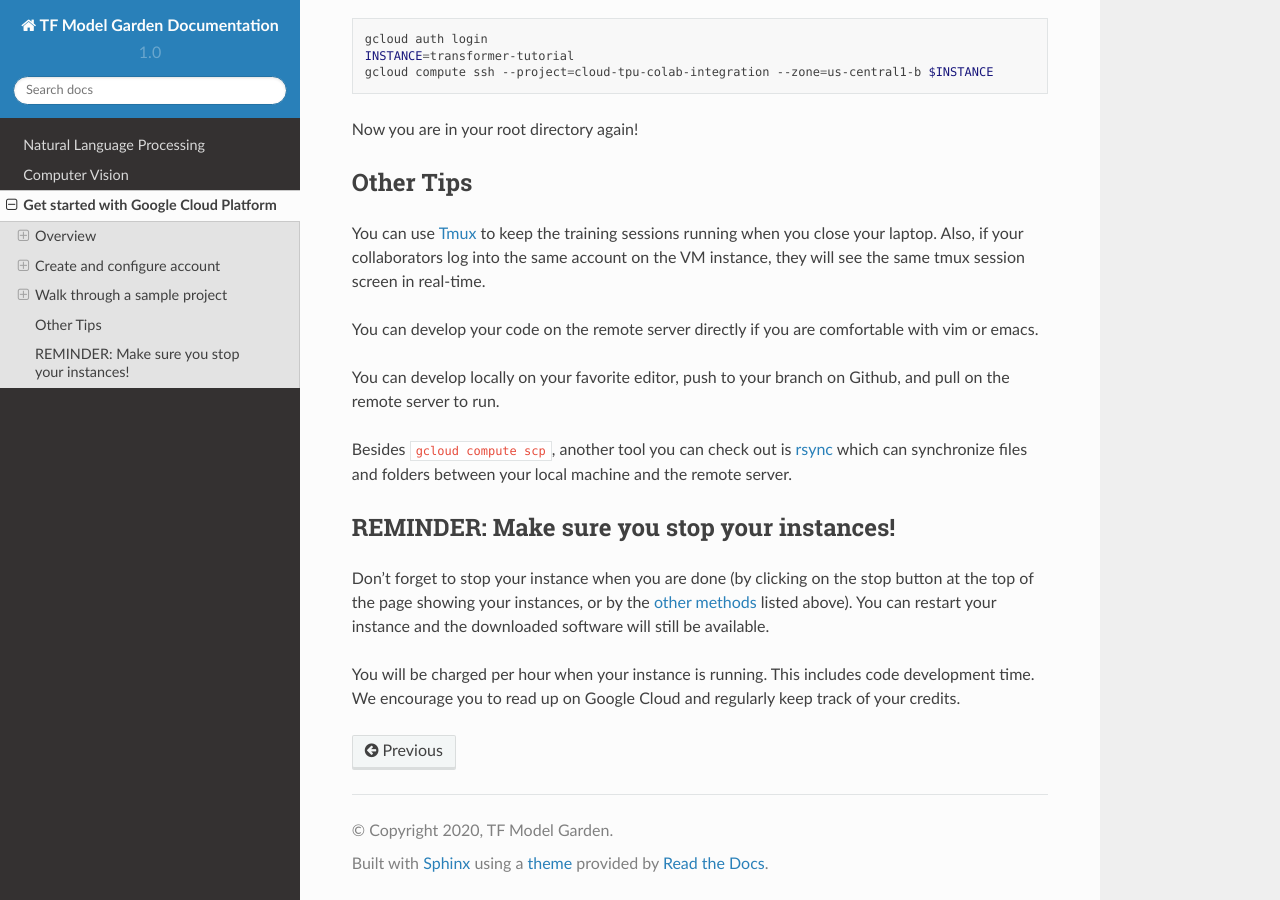
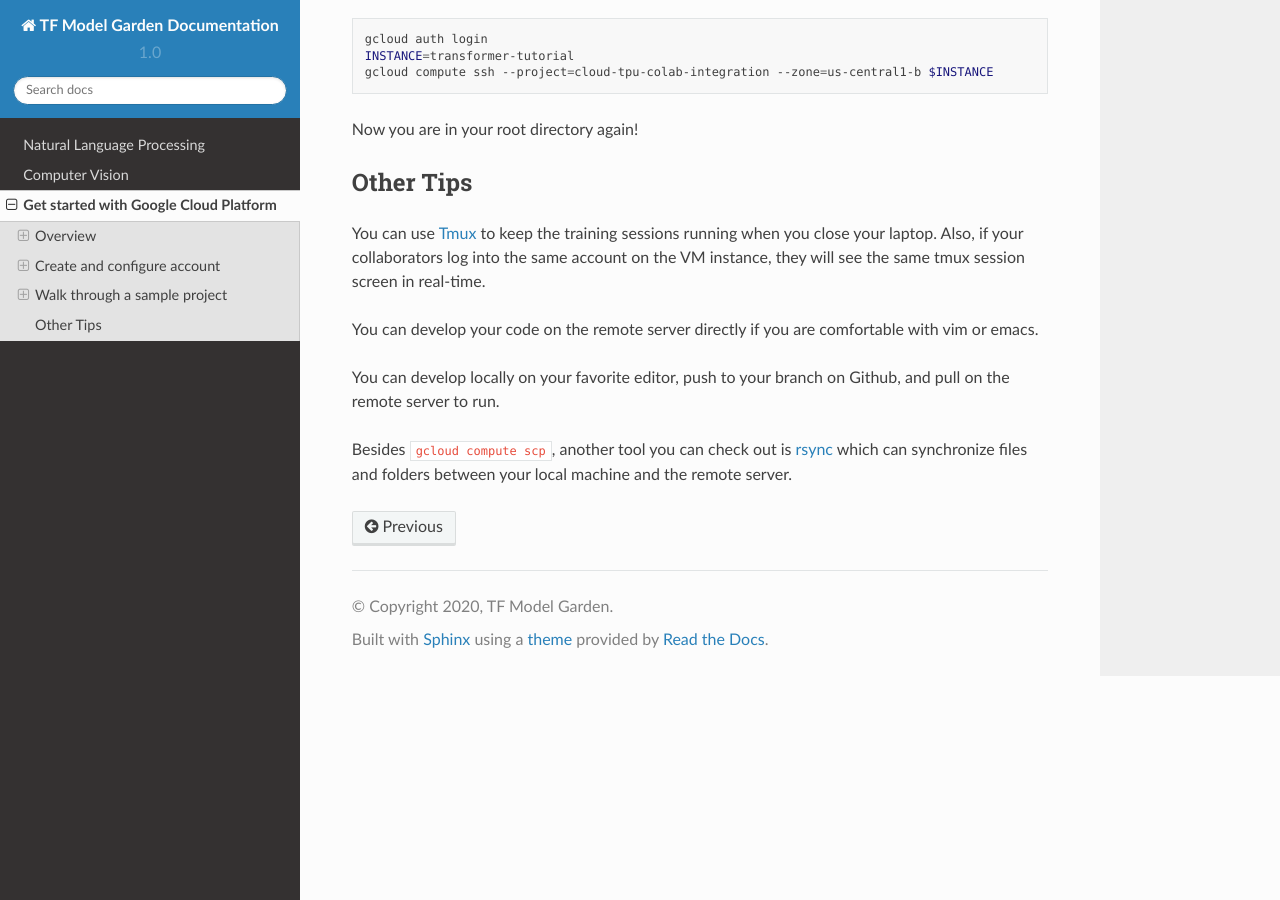
Before and after one commit to tf-models/gsoc2021, a Sphinx documentation site: the page built from docs/source/support/gcp.md, in a window 1280 px wide and 900 px high, scrolled down 11948 px. Built offline with Sphinx 7.4.7 and the Read the Docs theme 2.0.0, drawn with Linux system fonts in a browser that asks for light colours.

Commit message:
Update gcp.md

````diff
--- a/docs/source/support/gcp.md
+++ b/docs/source/support/gcp.md
@@ -348,6 +348,7 @@ After editing the demo.sh, we go back to the cloud shell and execute the followi
 ```bash
 printf 'y\n' | nohup ./demo.sh &> ~/demo.log &
 ```
+
 Now you have shut down TPU and VM. Your VM is not deleted. You can start your VM in the future to see your script and Python log in your root directory.
 
 ### Start VM and TPU the next time
@@ -359,6 +360,7 @@ TPU:
 ```bash
 ctpu up --zone=us-central1-b --tf-version=nightly --name=transformer-tutorial --tpu-size=v3-128  --project=cloud-tpu-colab-integration --tpu-only
 ```
+
 VM:
 
 ```bash
@@ -374,6 +376,7 @@ gcloud auth login
 INSTANCE=transformer-tutorial
 gcloud compute ssh --project=cloud-tpu-colab-integration --zone=us-central1-b $INSTANCE
 ```
+
 Now you are in your root directory again!
 
 ## Other Tips
@@ -384,9 +387,3 @@ You can develop your code on the remote server directly if you are comfortable w
 You can develop locally on your favorite editor, push to your branch on Github, and pull on the remote server to run.
 
 Besides `gcloud compute scp`, another tool you can check out is [rsync](https://linuxize.com/post/how-to-use-rsync-for-local-and-remote-data-transfer-and-synchronization/) which can synchronize files and folders between your local machine and the remote server.
-
-## REMINDER: Make sure you stop your instances!
-
-Don't forget to stop your instance when you are done (by clicking on the stop button at the top of the page showing your instances, or by the [other methods](#automatic-shutdown) listed above). You can restart your instance and the downloaded software will still be available.
-
-You will be charged per hour when your instance is running. This includes code development time. We encourage you to read up on Google Cloud and regularly keep track of your credits.
````
